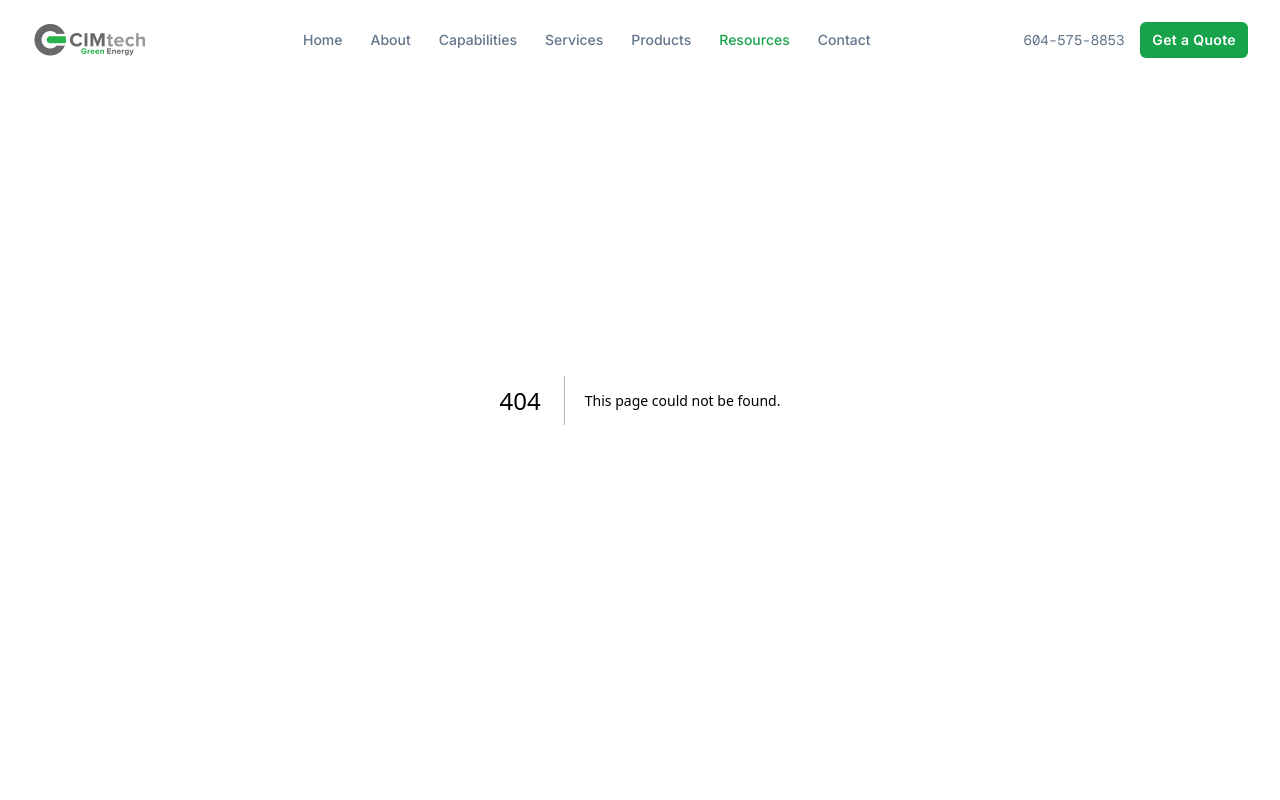
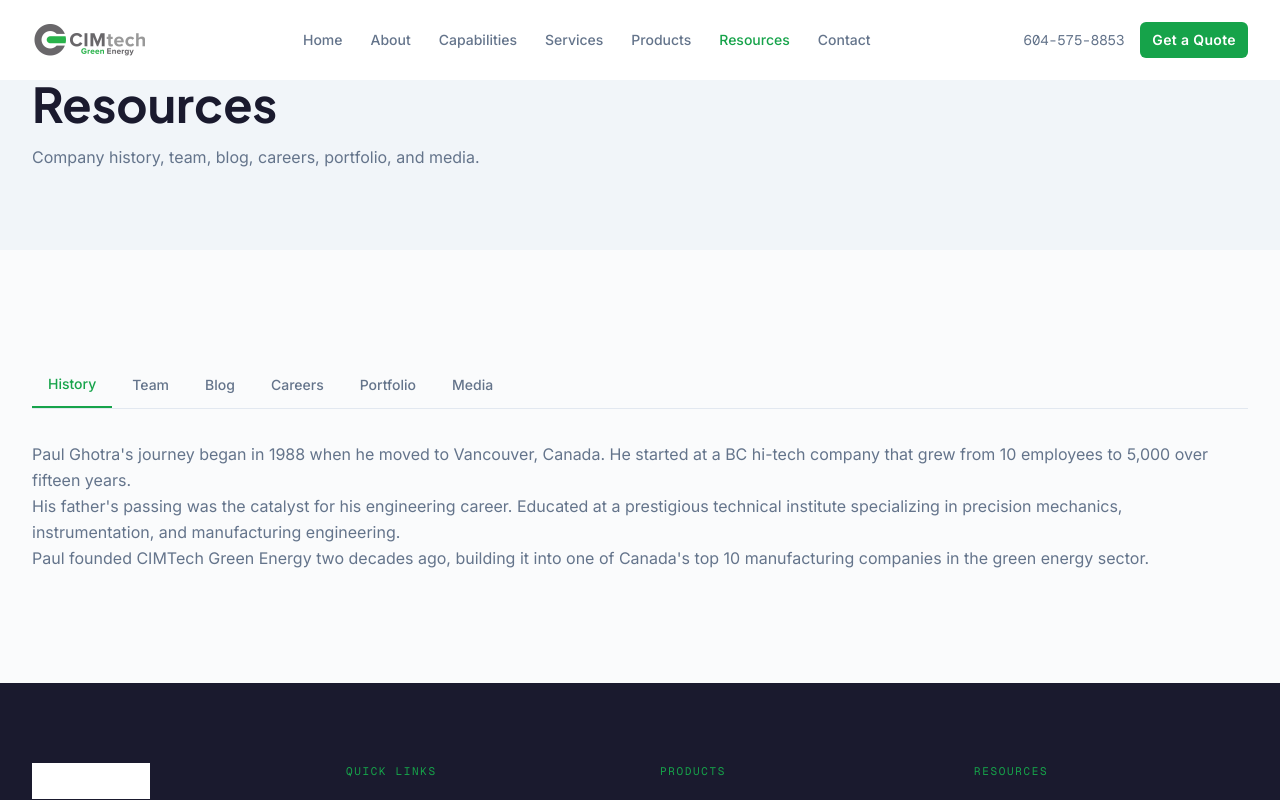
Before and after one commit to mgsturdy/cimtech-green-energy, a Next.js app: page /resources in a window 1280 px wide. Before the commit this address had no page. Shown: the top 800 px of the page. Built offline with nearby package versions, Linux system fonts and the light colour scheme.

Commit message:
feat: add Resources page with hash-routed tabs

```diff
--- /dev/null
+++ b/src/app/resources/page.tsx
@@ -0,0 +1,126 @@
+import type { Metadata } from 'next';
+import Image from 'next/image';
+import { HeroStatic } from '@/components/sections/HeroStatic';
+import { TabSection } from '@/components/sections/TabSection';
+import { BlogList } from '@/components/sections/BlogList';
+import { PortfolioGrid } from '@/components/sections/PortfolioGrid';
+import { Section } from '@/components/ui/Section';
+import { Container } from '@/components/ui/Container';
+import { Prose } from '@/components/ui/Prose';
+import { Card } from '@/components/ui/Card';
+import { resourcesContent } from '@/data/content';
+import { blogPosts } from '@/data/blog';
+import { portfolio } from '@/data/portfolio';
+
+export const metadata: Metadata = {
+  title: 'Resources',
+  description:
+    'CIMtech Green Energy resources including company history, team, blog, careers, portfolio, and media.',
+};
+
+const historyTab = (
+  <Prose>
+    {resourcesContent.history.map((paragraph, i) => (
+      <p key={i}>{paragraph}</p>
+    ))}
+  </Prose>
+);
+
+const teamTab = (
+  <div>
+    <div className="flex flex-col sm:flex-row gap-8 items-start mb-8">
+      <div className="relative w-32 h-32 flex-shrink-0 rounded-full overflow-hidden">
+        <Image
+          src={resourcesContent.team.image}
+          alt={resourcesContent.team.name}
+          fill
+          className="object-cover"
+        />
+      </div>
+      <div>
+        <h3 className="font-sans text-xl font-bold">{resourcesContent.team.name}</h3>
+        <p className="text-muted text-sm mb-4">{resourcesContent.team.title}</p>
+        <blockquote className="border-l-2 border-accent pl-4 text-muted italic leading-relaxed">
+          {resourcesContent.team.quote}
+        </blockquote>
+      </div>
+    </div>
+    <p className="text-muted leading-relaxed">{resourcesContent.team.facilityDescription}</p>
+  </div>
+);
+
+const blogTab = <BlogList posts={blogPosts} />;
+
+const careersTab = (
+  <div>
+    <p className="text-muted leading-relaxed mb-8">{resourcesContent.careers.mission}</p>
+    <div className="space-y-4">
+      {resourcesContent.careers.openings.map((opening) => (
+        <Card key={opening.title}>
+          <h3 className="font-sans text-base font-semibold mb-2">{opening.title}</h3>
+          <p className="text-sm text-muted leading-relaxed">{opening.description}</p>
+        </Card>
+      ))}
+    </div>
+  </div>
+);
+
+const portfolioTab = <PortfolioGrid items={portfolio} columns={3} />;
+
+const mediaTab = (
+  <div>
+    <p className="text-muted leading-relaxed mb-8">{resourcesContent.media.description}</p>
+    <ul className="space-y-3 mb-8">
+      {resourcesContent.media.downloads.map((download) => (
+        <li key={download.label}>
+          <a
+            href="#"
+            className="inline-flex items-center gap-2 text-accent font-medium text-sm hover:text-accent-hover transition-colors"
+          >
+            <span aria-hidden="true">&darr;</span>
+            {download.label}
+          </a>
+        </li>
+      ))}
+    </ul>
+    <div className="space-y-1 text-sm text-muted">
+      <p>
+        <span className="font-medium text-foreground">Phone: </span>
+        <a href="tel:+16045758853" className="text-accent hover:text-accent-hover transition-colors">
+          +1 (604) 575-8853
+        </a>
+      </p>
+      <p>
+        <span className="font-medium text-foreground">Email: </span>
+        <a href="mailto:info@cimtech.green" className="text-accent hover:text-accent-hover transition-colors">
+          info@cimtech.green
+        </a>
+      </p>
+    </div>
+  </div>
+);
+
+const tabs = [
+  { id: 'history', label: 'History', content: historyTab },
+  { id: 'team', label: 'Team', content: teamTab },
+  { id: 'blog', label: 'Blog', content: blogTab },
+  { id: 'careers', label: 'Careers', content: careersTab },
+  { id: 'portfolio', label: 'Portfolio', content: portfolioTab },
+  { id: 'media', label: 'Media', content: mediaTab },
+];
+
+export default function ResourcesPage() {
+  return (
+    <>
+      <HeroStatic
+        title="Resources"
+        description="Company history, team, blog, careers, portfolio, and media."
+      />
+      <Section>
+        <Container>
+          <TabSection tabs={tabs} />
+        </Container>
+      </Section>
+    </>
+  );
+}
--- /dev/null
+++ b/src/components/sections/TabSection.tsx
@@ -0,0 +1,52 @@
+'use client';
+
+import { useState, useEffect, type ReactNode } from 'react';
+
+type Tab = {
+  id: string;
+  label: string;
+  content: ReactNode;
+};
+
+type TabSectionProps = {
+  tabs: Tab[];
+};
+
+export function TabSection({ tabs }: TabSectionProps) {
+  const [activeTab, setActiveTab] = useState<string>(tabs[0]?.id ?? '');
+
+  useEffect(() => {
+    const hash = window.location.hash.replace('#', '');
+    if (hash && tabs.some((t) => t.id === hash)) {
+      setActiveTab(hash);
+    }
+  }, [tabs]);
+
+  function handleTabClick(tab: Tab) {
+    setActiveTab(tab.id);
+    window.history.replaceState(null, '', '#' + tab.id);
+  }
+
+  const activeContent = tabs.find((t) => t.id === activeTab)?.content;
+
+  return (
+    <div>
+      <div className="flex gap-1 border-b border-border mb-8 overflow-x-auto">
+        {tabs.map((tab) => (
+          <button
+            key={tab.id}
+            onClick={() => handleTabClick(tab)}
+            className={`px-4 py-3 text-sm font-medium whitespace-nowrap transition-colors ${
+              activeTab === tab.id
+                ? 'border-b-2 border-accent text-accent'
+                : 'text-muted hover:text-foreground'
+            }`}
+          >
+            {tab.label}
+          </button>
+        ))}
+      </div>
+      <div>{activeContent}</div>
+    </div>
+  );
+}
```
